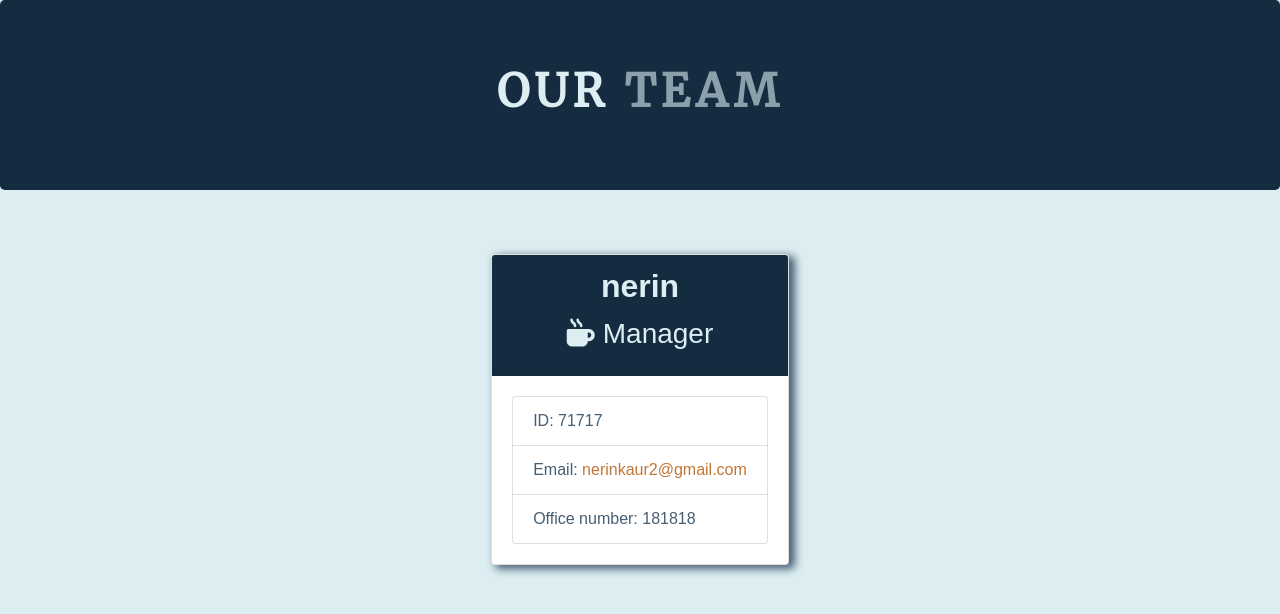
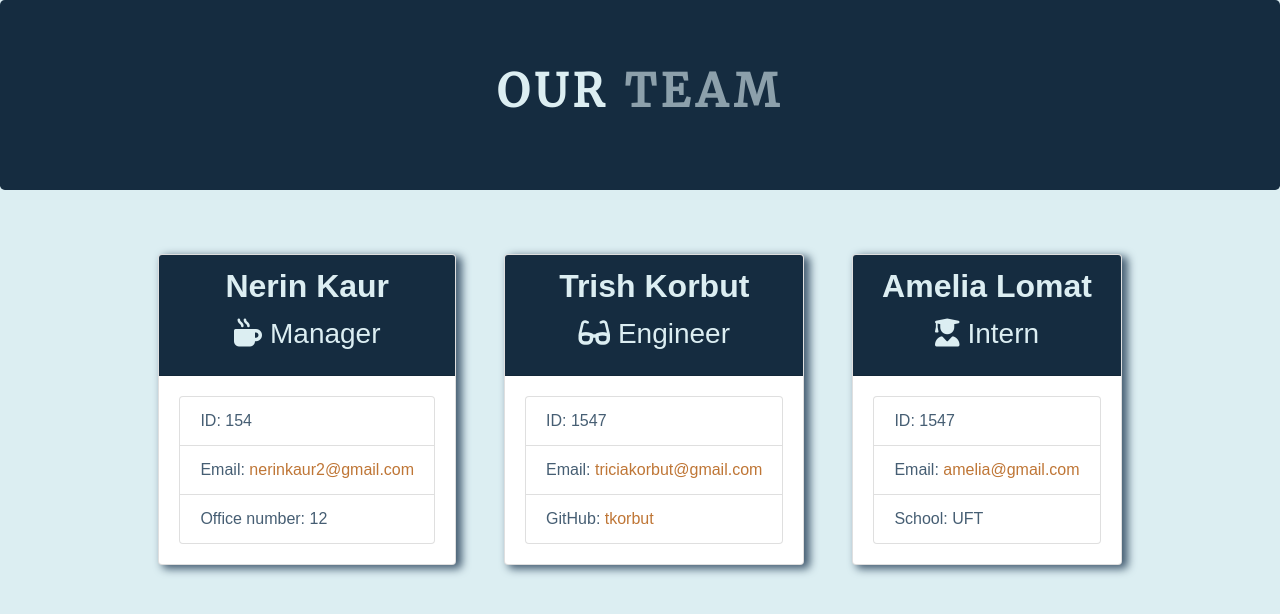
Before and after one commit to nerink/OPP-10, a website: page output/team.html in a window 1280 px wide. Drawn offline with nearby package versions, Linux system fonts and the light colour scheme; a web font is replaced by a local one.

Commit message:
read me file updates

```diff
--- a/output/team.html
+++ b/output/team.html
@@ -25,14 +25,39 @@
             <div class="team-area col-12 d-flex justify-content-center mt-5">
                   <div class="card employee-card mr-4 ml-4 mb-3">
     <div class="card-header text-center">
-        <h2 class="card-title">nerin</h2>
+        <h2 class="card-title">Nerin Kaur</h2>
         <h3 class="card-title"><i class="fas fa-mug-hot mr-2"></i>Manager</h3>
     </div>
     <div class="card-body">
         <ul class="list-group">
-            <li class="list-group-item">ID: 71717</li>
+            <li class="list-group-item">ID: 154</li>
             <li class="list-group-item">Email: <a href="mailto:nerinkaur2@gmail.com">nerinkaur2@gmail.com</a></li>
-            <li class="list-group-item">Office number: 181818</li>
+            <li class="list-group-item">Office number: 12</li>
+        </ul>
+    </div>
+</div><div class="card employee-card mr-4 ml-4 mb-3">
+    <div class="card-header text-center">
+        <h2 class="card-title">Trish Korbut</h2>
+        <h3 class="card-title"><i class="fas fa-glasses mr-2"></i>Engineer</h3>
+    </div>
+    <div class="card-body">
+        <ul class="list-group">
+            <li class="list-group-item">ID: 1547</li>
+            <li class="list-group-item">Email: <a href="mailto:triciakorbut@gmail.com">triciakorbut@gmail.com</a></li>
+            <li class="list-group-item">GitHub: <a href="https://github.com/tkorbut" target="_blank"
+                    rel="noopener noreferrer">tkorbut</a></li>
+        </ul>
+    </div>
+</div><div class="card employee-card mr-4 ml-4 mb-3">
+    <div class="card-header text-center">
+        <h2 class="card-title">Amelia Lomat</h2>
+        <h3 class="card-title"><i class="fas fa-user-graduate mr-2"></i>Intern</h3>
+    </div>
+    <div class="card-body">
+        <ul class="list-group">
+            <li class="list-group-item">ID: 1547</li>
+            <li class="list-group-item">Email: <a href="mailto:amelia@gmail.com">amelia@gmail.com</a></li>
+            <li class="list-group-item">School: UFT</li>
         </ul>
     </div>
 </div>
```
Also changed, not shown: Assets/Sampleimage.PNG (added), README.md.
